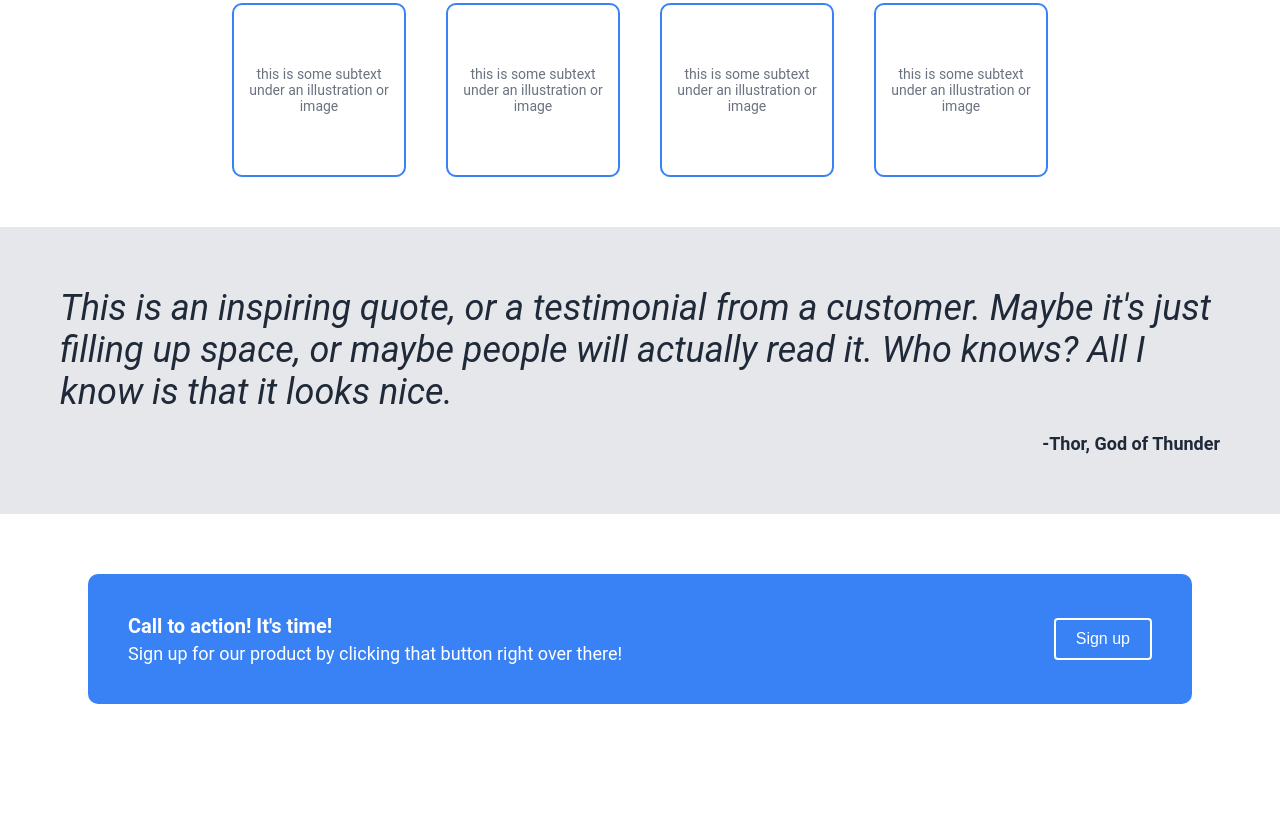
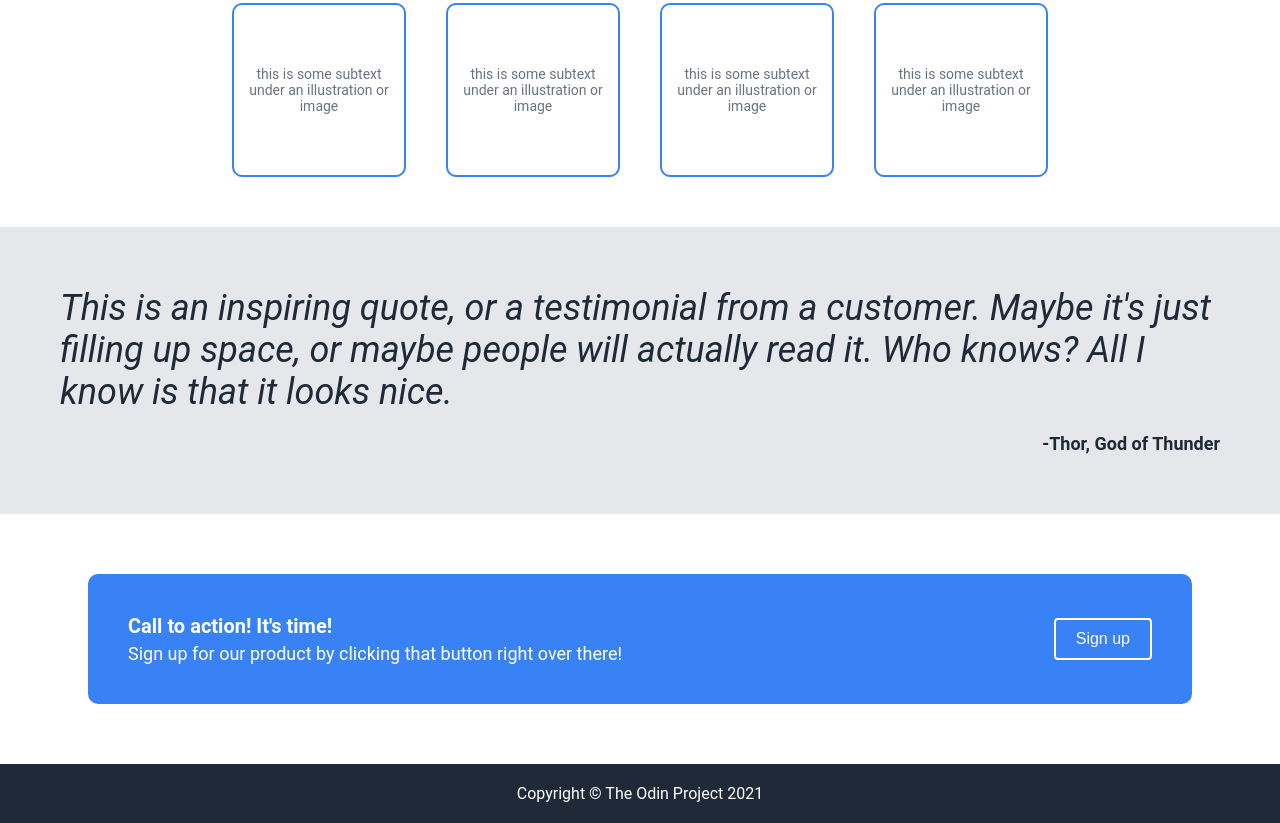
Before and after one commit to nafrine/project-landing-page, a plain HTML site: page index.html in a window 1280 px wide. Shown: the part 587-1410 px from the top of the page. Before the commit the page ends 1351 px from the top, so only its background shows below. Drawn offline with Linux system fonts and the light colour scheme.

Commit message:
Add footer

```diff
--- a/index.html
+++ b/index.html
@@ -232,7 +232,10 @@
         <button>Sign up</button>
     </div>
 
-
+    <!-- Footer -->
+    <footer>
+        Copyright © The Odin Project 2021
+    </footer>
 
 </body>
 
```
